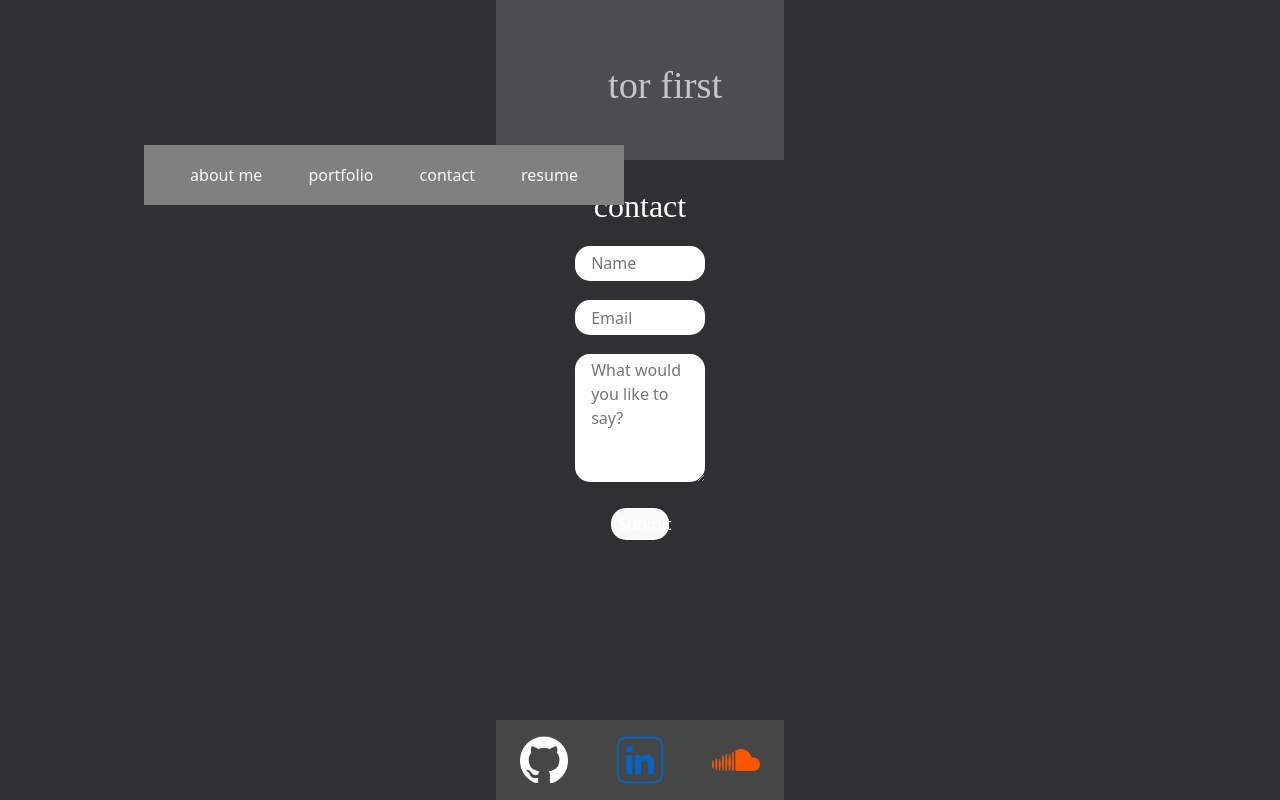
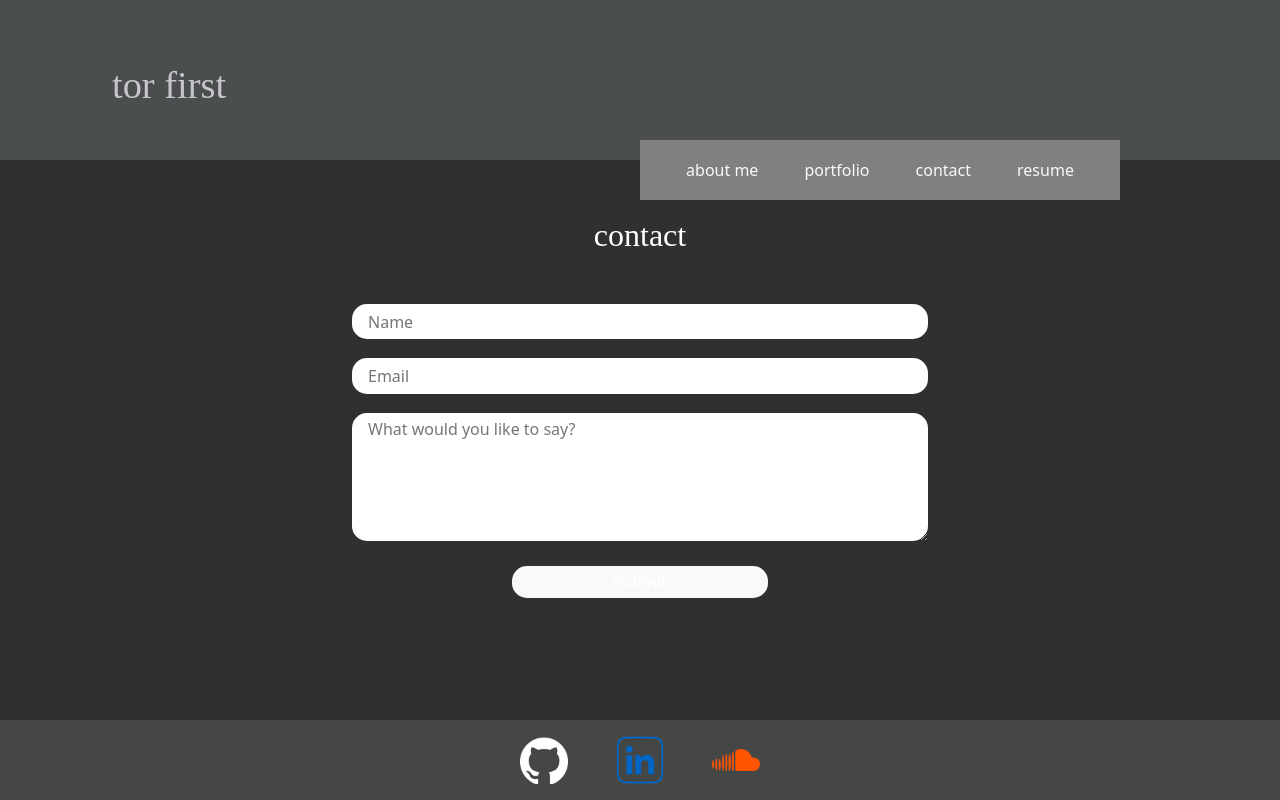
Before and after one commit to torfirst/react-portfolio, a React (Vite) app: page /contact in a window 1280 px wide. Built offline with nearby package versions, Linux system fonts and the light colour scheme; a web font is replaced by a local one.

Commit message:
Fixed general formatting as well as formatting issues on Contact and Resume page. Updated resume file.

```diff
--- a/src/pages/Contact.jsx
+++ b/src/pages/Contact.jsx
@@ -39,7 +39,7 @@ export default function Contact() {
   });
 
   return (
-    <div className="formik">
+    <div className="reset formik">
       <h2>contact</h2>
       <form id="custom-form" onSubmit={formik.handleSubmit}>
         <input
--- a/src/pages/Portfolio.jsx
+++ b/src/pages/Portfolio.jsx
@@ -45,7 +45,7 @@ export default function Portfolio() {
         },
     ]
     return (
-        <div className="reset portfolioMargins">
+        <div className="reset">
             <h2>portfolio</h2>
             <p className="portfolioBlurb">Click on a title to go to the project repository, or click on an image tile to go to the deployed project.</p>
             <div className='portfolio'>
--- a/src/pages/Resume.jsx
+++ b/src/pages/Resume.jsx
@@ -8,7 +8,7 @@ export default function Resume() {
                 <h2>resume</h2>
                 {/* <PDFViewer /> */}
                 <a href={PDF} download>Download my resume here</a> <br /> <br />
-                <object data={PDF} type="application/pdf" style={{ width: '100%', height: '100vh', display: 'block' }}></object>
+                <object className='resumeObj' data={PDF} type="application/pdf" style={{ width: '100vw', height: '100vh', display: 'block' }}></object>
             </div>
         </>
     )
--- a/src/style.css
+++ b/src/style.css
@@ -66,7 +66,7 @@ h1 {
 h2 {
   /* color: var(--heading); */
   font-size: 2.0rem;
-  padding: 1% 5%;
+  padding: 2rem 5%;
   font-family: 'major-mono-display';
 }
 
@@ -113,7 +113,7 @@ button:hover {
 main {
   padding: 0;
   margin: 0;
-  min-height: calc(100vh - 16.5rem);
+  min-height: calc(100vh - 20rem);
 }
 
 /* HEADER */
@@ -185,10 +185,6 @@ li {
 }
 
 /* PORTFOLIO */
-.portfolioMargins {
-  margin: 0 8rem;
-}
-
 .portfolio {
   display: flex;
   padding: 1rem;
@@ -227,8 +223,7 @@ li {
 
 /* CONTACT */
 .formik {
-  padding-bottom: 0;
-  margin-bottom: 0;
+  width: 100vw;
 }
 
 #custom-form {
@@ -270,6 +265,10 @@ li {
   margin-bottom: .5rem;
 }
 
+.resumeObj{
+  margin-bottom: 3rem;
+}
+
 /* FOOTER */
 .iconStyle {
   width: 4rem;
@@ -278,7 +277,7 @@ li {
 }
 
 footer {
-  /* position: absolute; */
+  position: fixed;
   left: 0;
   bottom: 0;
   right: 0;
```
Also changed, not shown: 1 other file (tests, documents, lock files or other folders).
